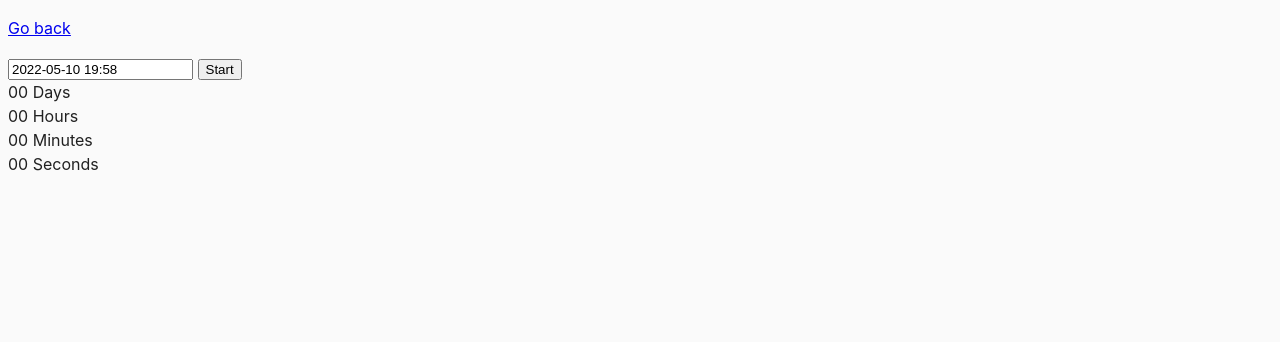
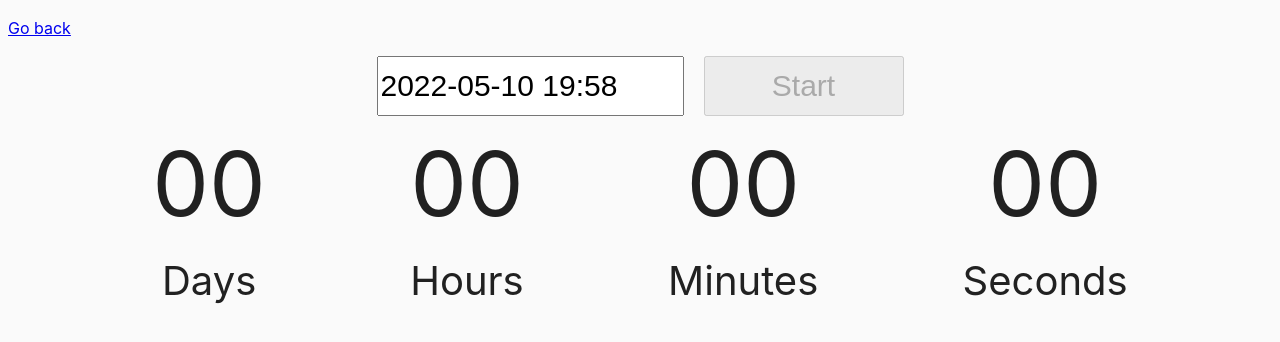
Before and after one commit to ViktarBaloshka/goit-js-hw-09, a website built with Parcel: page src/02-timer.html in a window 1280 px wide. Built offline with nearby package versions, Linux system fonts and the light colour scheme.

Commit message:
JS-HW-TASK-2-FINISH

```diff
--- a/src/02-timer.html
+++ b/src/02-timer.html
@@ -1,36 +1,41 @@
 <!DOCTYPE html>
 <html lang="en">
+
 <head>
   <meta charset="UTF-8" />
   <meta name="viewport" content="width=device-width, initial-scale=1.0" />
   <title>Countdown timer</title>
   <link rel="stylesheet" href="css/common.css" />
 </head>
+
 <body>
   <p><a href="index.html">Go back</a></p>
 
+  <div class="input__thumb">
     <input type="text" id="datetime-picker" />
-    <button type="button" data-start>Start</button>
+    <button class="button" type="button" data-start>Start</button>
+  </div>
 
-    <div class="timer">
+  <div class="timer timer__section">
     <div class="field">
-        <span class="value" data-days>00</span>
-        <span class="label">Days</span>
+      <span class="value timer__span" data-days>00</span>
+      <span class="label timer__span">Days</span>
     </div>
     <div class="field">
-        <span class="value" data-hours>00</span>
-        <span class="label">Hours</span>
+      <span class="value timer__span" data-hours>00</span>
+      <span class="label timer__span">Hours</span>
     </div>
     <div class="field">
-        <span class="value" data-minutes>00</span>
-        <span class="label">Minutes</span>
+      <span class="value timer__span" data-minutes>00</span>
+      <span class="label timer__span">Minutes</span>
     </div>
     <div class="field">
-        <span class="value" data-seconds>00</span>
-        <span class="label">Seconds</span>
+      <span class="value timer__span" data-seconds>00</span>
+      <span class="label timer__span">Seconds</span>
     </div>
   </div>
 
   <script src="js/02-timer.js"></script>
 </body>
+
 </html>
--- a/src/css/common.css
+++ b/src/css/common.css
@@ -3,8 +3,8 @@
 }
 
 body {
-  font-family: -apple-system, BlinkMacSystemFont, 'Segoe UI', Roboto,
-    Oxygen-Sans, Ubuntu, Cantarell, 'Helvetica Neue', sans-serif;
+  font-family: -apple-system, BlinkMacSystemFont, 'Segoe UI', Roboto, Oxygen-Sans, Ubuntu, Cantarell,
+    'Helvetica Neue', sans-serif;
   -webkit-font-smoothing: antialiased;
   -moz-osx-font-smoothing: grayscale;
   background-color: #fafafa;
@@ -16,3 +16,42 @@ img {
   display: block;
   max-width: 100%;
 }
+
+.timer__span {
+  display: block;
+}
+
+.timer__span.value {
+  font-size: 90px;
+}
+
+.timer__span.label {
+  font-size: 40px;
+}
+
+input[type='text'] {
+  width: 307px;
+  height: 60px;
+  margin-right: 20px;
+  font-size: 30px;
+}
+
+.timer__section {
+  display: flex;
+  align-items: center;
+  justify-content: space-evenly;
+  text-align: center;
+}
+
+.button {
+  width: 200px;
+  height: 60px;
+  font-size: 30px;
+
+  cursor: pointer;
+}
+
+.input__thumb {
+  display: flex;
+  justify-content: center;
+}
--- a/src/js/02-timer.js
+++ b/src/js/02-timer.js
@@ -1,8 +1,6 @@
 import flatpickr from 'flatpickr';
 import 'flatpickr/dist/flatpickr.min.css';
 import Notiflix from 'notiflix';
-
-import { Notify } from 'notiflix/build/notiflix-notify-aio';
 
 const options = {
   enableTime: true,
@@ -10,16 +8,59 @@ const options = {
   defaultDate: new Date(),
   minuteIncrement: 1,
   onClose(selectedDates) {
-    console.log(selectedDates[0]);
+    onCloseFunction(selectedDates[0]);
   },
 };
 
-flatpickr('input#datetime-picker', options);
+const refs = {
+  btnStartTime: document.querySelector('[data-start]'),
+  days: document.querySelector('[data-days]'),
+  hours: document.querySelector('[data-hours]'),
+  minutes: document.querySelector('[data-minutes]'),
+  seconds: document.querySelector('[data-seconds]'),
+  inputEl: document.querySelector('#datetime-picker'),
+};
 
-const btnStartTime = document.querySelector('[data-start]');
+const fl = flatpickr(refs.inputEl, options);
+
+let selectedDate = Date.now();
+let isActive = true;
+
+refs.btnStartTime.disabled = isActive;
+refs.btnStartTime.addEventListener('click', onStartClick);
+
+function onCloseFunction(date) {
+  if (Date.now() > date) {
+    Notiflix.Notify.failure('Please choose a date in the future');
+  } else {
+    refs.btnStartTime.disabled = !isActive;
+    selectedDate = date;
+  }
+}
+
+function onStartClick() {
+  refs.btnStartTime.disabled = isActive;
+  fl.destroy();
+  refs.inputEl.disabled = isActive;
+  calculationStart();
+}
+
+function calculationStart() {
+  setInterval(() => {
+    const time = convertMs(selectedDate - Date.now());
+    addZero(time);
+  }, 1000);
+}
 
 function addLeadingZero(value) {
   return String(value).padStart(2, '0');
+}
+
+function addZero({ days, hours, minutes, seconds }) {
+  refs.days.textContent = addLeadingZero(days);
+  refs.hours.textContent = addLeadingZero(hours);
+  refs.minutes.textContent = addLeadingZero(minutes);
+  refs.seconds.textContent = addLeadingZero(seconds);
 }
 
 function convertMs(ms) {
```
Lines whose indentation alone changed are shown as unchanged.
